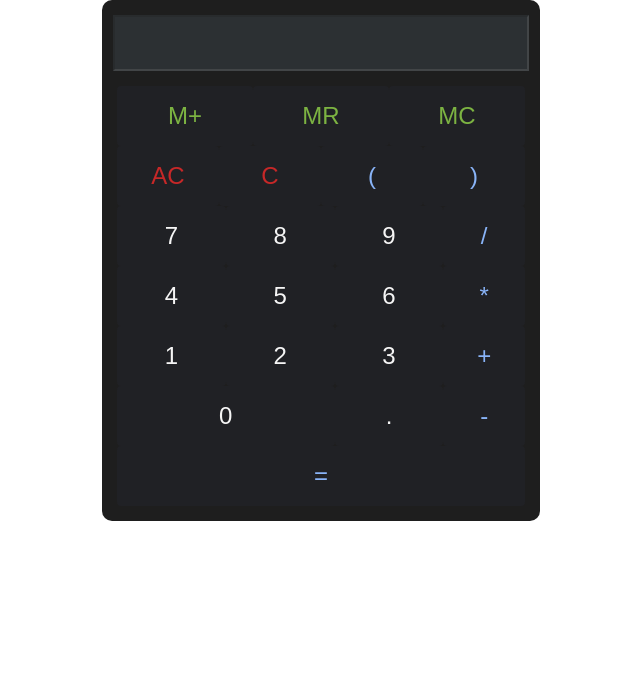
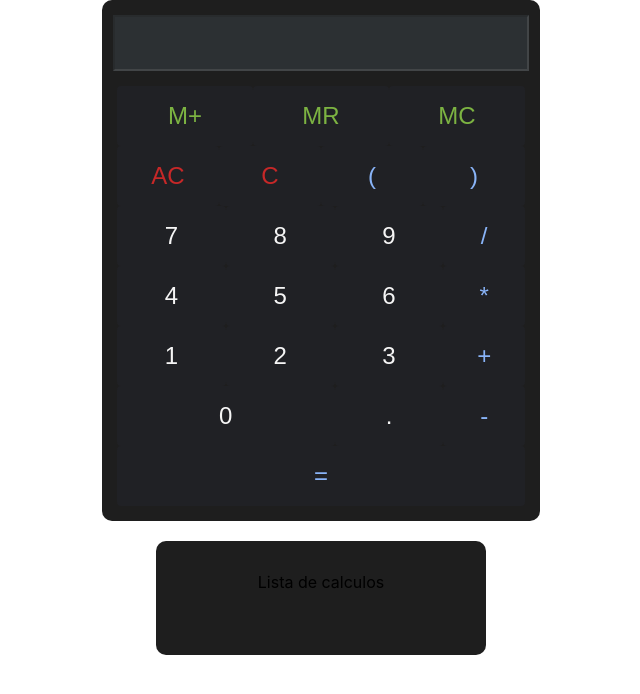
Before and after one commit to jpcorvalan/calculadora-con-reactjs, a React (Create React App) app: page / in a window 1280 px wide. Shown: the top 694 px of the page, without its empty margins (319-959 px from the left). Built offline with nearby package versions, Linux system fonts and the light colour scheme; a web font is replaced by a local one.

Commit message:
Agregada funcionalidad de parcial de los botones de memoria (M+ y MC)

```diff
--- a/src/App.js
+++ b/src/App.js
@@ -1,24 +1,17 @@
 import './App.css';
 import { Calculadora } from './components/Calculadora';
 import React from 'react';
-import styled from 'styled-components';
+import { DivCentrado } from './components/styles/App';
+import { ListaGuardados } from './components/ListaGuardados';
 
 
 function App() {
-
-    const DivCentrado = styled.div`
-
-        display: flex;
-        flex-direction: column;
-        justify-content: center;
-        align-items: center;
-
-    `
 
     return (
 
         <DivCentrado>
             <Calculadora />
+            <ListaGuardados />
         </DivCentrado>
 
     );
--- a/src/components/Boton.jsx
+++ b/src/components/Boton.jsx
@@ -1,9 +1,12 @@
 import React from 'react';
 import { BotonEstilizado } from './styles/BotonEstilizado';
+import { useLocalStorage } from '../hooks/useLocalStorage';
 
 // Si no se recibe el estado inicial del input, este se coloca como un string vacío.
 // Si no se recibe la función para cambiar el estado inicial del input, se coloca por defecto como una función vacía.
 function Boton({ digito = 0, color, initialInputState = '', setInputState = () => undefined }) {
+	const [item, saveValue] = useLocalStorage('calculos_guardados', []);
+
 	const comprobar = (digito) => {
 		switch (digito) {
 			case 'AC':
@@ -33,6 +36,15 @@ function Boton({ digito = 0, color, initialInputState = '', setInputState = () =
 
 				break;
 
+			case 'M+':
+				item.push(initialInputState);
+				saveValue(item);
+				break;
+
+			case 'MC':
+				saveValue([]);
+				break;
+
 			default:
 				// Si el digito no es ninguno de los anteriores, entonces es un digito (número, signo o punto).
 
--- a/src/components/Calculadora.jsx
+++ b/src/components/Calculadora.jsx
@@ -13,7 +13,7 @@ function Calculadora() {
 		// Las RegExp se escriben entre barras "/", y utilizan muchos caracteres especiales (entre ellos, justamente, los signos matemáticos).
 		// Para utilizar de forma literal estos signos y que no afecten a la expresión, se les antepone una barra invertida "\".
 		// Con {x,} (siendo x un Natural) no podrá escribirse más de 1 caracter de cálculo dentro del input (1++2, 14**2, por ejemplo).
-		// También utilizan flags, los /g en estos casos, indican que debe analizarse toda la cadena completa (global).
+		// También utilizan flags. Los /g en estos casos, indican que debe analizarse toda la cadena completa (global).
 		// Más información sobre RegExp -> https://developer.mozilla.org/es/docs/Web/JavaScript/Guide/Regular_Expressions
 		// -------------------------------------------------------------------------------------------------------------------------
 		let regExSuma = /\+{2,}/g;
--- /dev/null
+++ b/src/components/ListaGuardados.jsx
@@ -0,0 +1,25 @@
+import React, { useEffect } from 'react';
+import { StyListaGuardados } from './styles/ListaGuardados';
+import { useLocalStorage } from '../hooks/useLocalStorage';
+
+function ListaGuardados() {
+	const [item, saveValue] = useLocalStorage('calculos_guardados', []);
+
+	useEffect(() => {
+		console.log('cambiado');
+	}, [item]);
+
+	return (
+		<StyListaGuardados>
+			<p>Lista de calculos</p>
+
+			<ul>
+				{item.map((calc) => (
+					<li>{calc}</li>
+				))}
+			</ul>
+		</StyListaGuardados>
+	);
+}
+
+export { ListaGuardados };
--- /dev/null
+++ b/src/components/styles/App.js
@@ -0,0 +1,13 @@
+import styled from "styled-components";
+
+
+const DivCentrado = styled.div`
+
+    display: flex;
+    flex-direction: column;
+    justify-content: center;
+    align-items: center;
+
+`
+
+export { DivCentrado };
--- /dev/null
+++ b/src/components/styles/ListaGuardados.js
@@ -0,0 +1,21 @@
+import styled from "styled-components";
+
+
+const StyListaGuardados = styled.div`
+
+    display: flex;
+    flex-direction: column;
+    align-items: center;
+    justify-content: center;
+
+    /* Uno de los anchos más bajos para Smartphones es de 320px, por lo que preferí que el ancho de la lista no sobrepase ese valor */
+    width: 300px;
+
+    padding: 15px;
+    margin-top: 20px;
+    border-radius: 10px;
+    background-color: #1e1e1e;
+
+`
+
+export { StyListaGuardados }
--- /dev/null
+++ b/src/hooks/useLocalStorage.js
@@ -0,0 +1,45 @@
+import React, { useState } from 'react';
+
+
+function useLocalStorage(itemName, initialValue) {
+    // Obtenemos el dato desde el localStorage
+    const localStorageItem = localStorage.getItem(itemName);
+
+    // Creamos una variable para guardar el item parseado
+    let parsedItem;
+
+    if (!localStorageItem) {
+        // Si no hay datos del item solicitado, lo creamos
+        localStorage.setItem(itemName, JSON.stringify(initialValue));
+
+        // Guardamos el valor inicial que llegó por parámetro
+        parsedItem = initialValue;
+    } else {
+        // Si hay algo, lo guardamos en una variable
+        parsedItem = JSON.parse(localStorageItem);
+    }
+
+    // Creamos un state del valor nuevo, o el valor que llegó
+    const [value, setValue] = useState(parsedItem);
+
+    // Esta función se exportará, y será el "set" de nuestro hook personalizado
+    const saveItem = (newItem) => {
+
+        // Convertimos a texto plano el item que recibió la función
+        const stringyfyItem = JSON.stringify(newItem);
+
+        // Guardamos el item en localStorage
+        localStorage.setItem(itemName, stringyfyItem);
+
+        // Seteamos el valor
+        setValue(newItem);
+    }
+
+    return [
+        value,
+        saveItem
+    ]
+}
+
+
+export { useLocalStorage };
```
